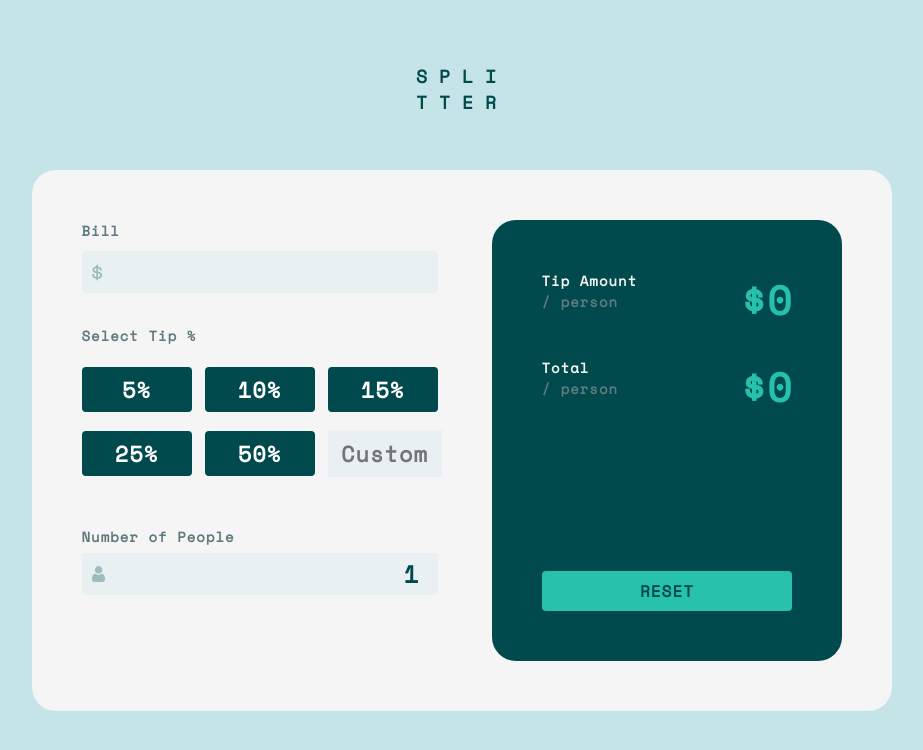
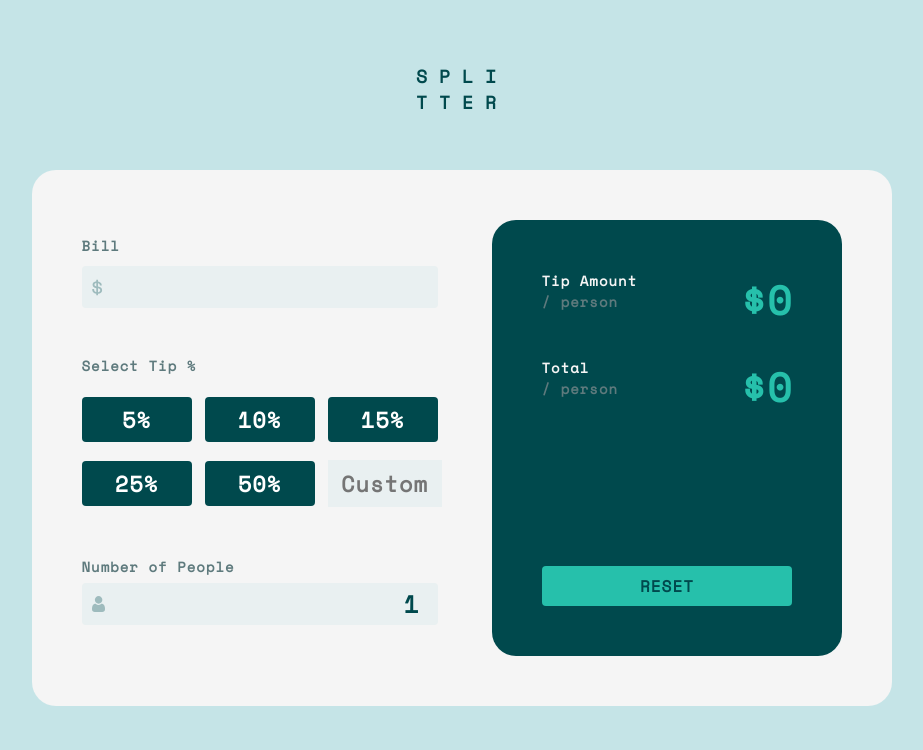
Before and after one commit to AgustinaLuz/tip-calculator, a React app: page / in a window 1280 px wide. Shown: the whole page, without its empty margins (178-1101 px from the left). Built offline with nearby package versions, Linux system fonts and the light colour scheme.

Commit message:
last changes

```diff
--- a/src/components/App.css
+++ b/src/components/App.css
@@ -25,7 +25,8 @@ label#bill {
 .bill-box {
   display: flex;
   flex-direction: column;
-  margin-bottom: 30px;
+  margin-bottom: 45px;
+  margin-top: 15px;
 }
 .tip-btn {
   background-color: hsl(183, 100%, 15%);
@@ -165,7 +166,7 @@ button#reset {
   margin-bottom: 45px;
 }
 .total-amount {
-  margin-bottom: 155px;
+  margin-bottom: 150px;
 }
 .bill-output {
   color: hsl(172, 67%, 45%);
```
